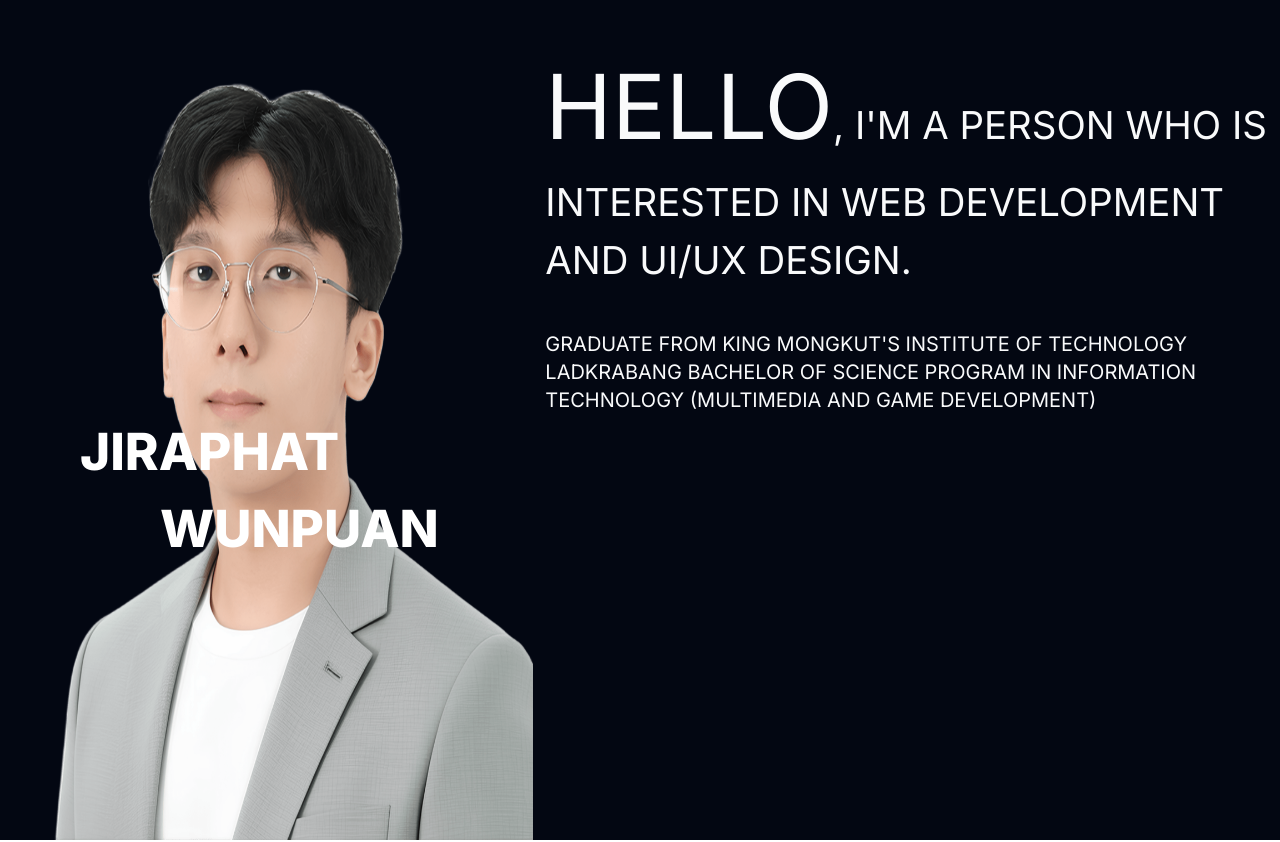
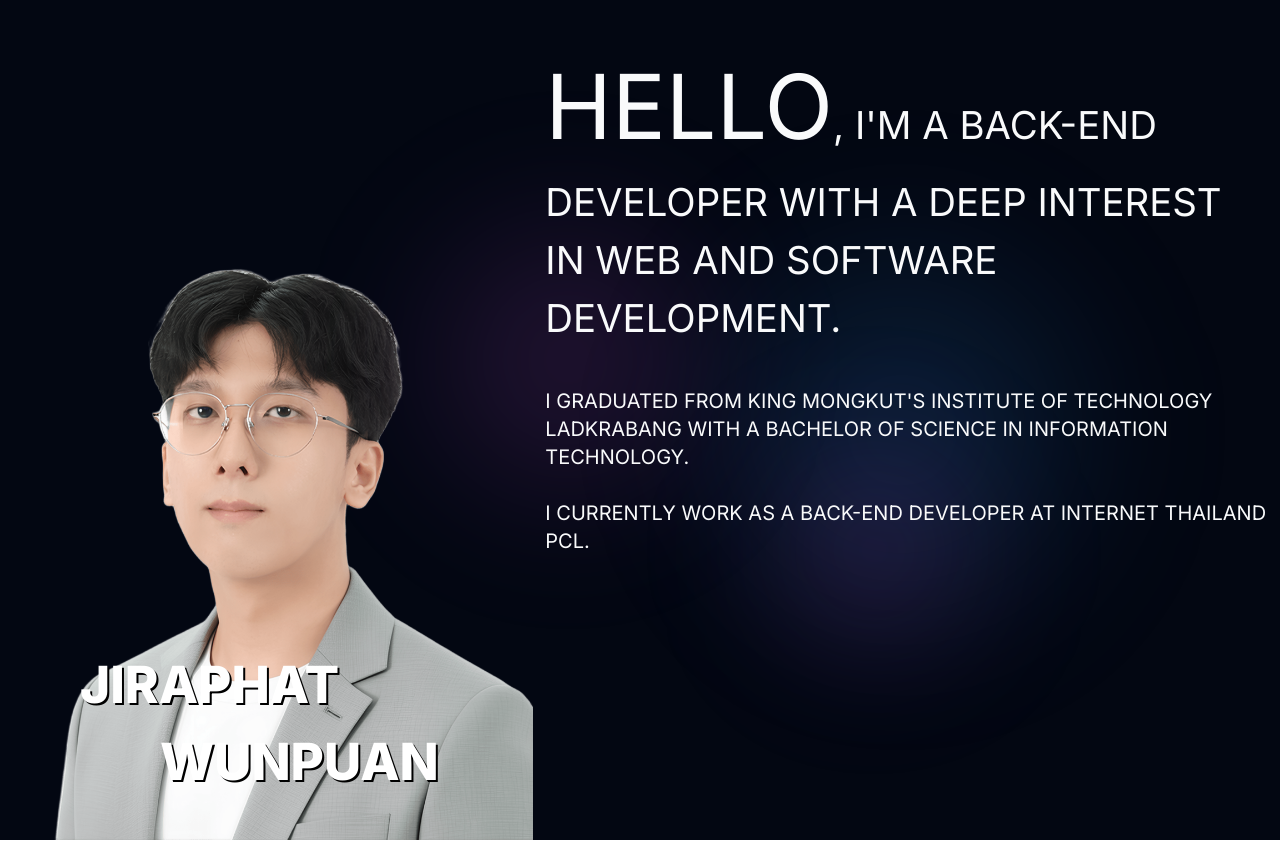
Before and after one commit to JiraphatD/portfolioUseNext, a Next.js app: page / in a window 1280 px wide. Shown: the top 842 px of the page. Built offline with nearby package versions, Linux system fonts and the light colour scheme.

Commit message:
feat : css

```diff
--- /dev/null
+++ b/app/api/proxy/route.js
@@ -0,0 +1,10 @@
+// Next.js App Router API Route (server-side)
+export async function GET(request) {
+  try {
+    const response = await fetch("http://localhost:5000/"); // your real API
+    const data = await response.json();
+    return Response.json(data);
+  } catch (error) {
+    return Response.json({ error: "Failed to fetch" }, { status: 500 });
+  }
+}
--- a/app/components/Learning.jsx
+++ b/app/components/Learning.jsx
@@ -1,4 +1,4 @@
-import React from 'react'
+import React from "react";
 
 function Learning() {
   return (
@@ -7,17 +7,18 @@ function Learning() {
         <div className="relative text-center uppercase">
           <p>Now, I'm learning and trying some tools to develop my skills.</p>
           <p className="mt-10">NextJs</p>
-                    <p>MongoDB</p>
           <p>Docker</p>
           <p>TypeScript</p>
+          <p>java</p>
         </div>
       </div>
       <div className="flex justify-center items-center h-screen">
-                <p className="text-center uppercase">Thank you for visiting my website.</p>
+        <p className="text-center uppercase">
+          Thank you for visiting my website.
+        </p>
       </div>
-
     </>
-    )
+  );
 }
 
-export default Learning
+export default Learning;
--- a/app/components/My.jsx
+++ b/app/components/My.jsx
@@ -1,37 +1,73 @@
-import React from "react";
+import React, { useEffect } from "react";
 import Image from "next/image";
 import profile from "../../public/photo/blazer.png";
 import { Grid } from "@mui/material";
+// import { getTodos } from "../api/api";
+function My() {
+  useEffect(() => {
+    const fetchTodos = async () => {
+      try {
+        // const data = await getTodos();
+        console.log(data);
+      } catch (err) {
+        console.error("Failed to fetch todos:", err);
+      }
+    };
 
-function My() {
+    fetchTodos();
+  }, []);
   return (
     <>
+      <div className="glow-circle circle-2"></div>
+      <div className="glow-circle circle-3"></div>
+      <div className="glow-circle circle-4"></div>
       <Grid container className="bg-gray-950 pt-10">
-        <Grid item lg={5} xs={12} className="h-screen relative">
+        <Grid item lg={5} xs={12} className="h-screen relative ">
+          <div>
             <Image
               src={profile}
               alt="myProfile"
-            className="-z-1 absolute h-full size-fit"
+              className="z-0 absolute bottom-0"
             />
-          <div className="absolute name-text">
+            <div className="absolute name-text py-10">
               <p className="mx-20">JIRAPHAT</p>
               <p className="mx-40">WUNPUAN</p>
             </div>
+          </div>
         </Grid>
-        <Grid item lg={7} xs={12} className="px-3">
+        <Grid item lg={7} xs={12} className="px-3 z-10 flex-col items-center">
           <p className="text-gray-50 uppercase hi-text">
-            <span>Hello</span>, I'm a person who is interested in web
-            development and UI/UX design.
+            <span>Hello</span>, I'm a back-end developer with a deep interest in
+            web and software development.
           </p>
           <p className="uppercase text-gray-50 text-xl mt-10">
-            Graduate from King Mongkut's Institute of Technology Ladkrabang
-            Bachelor of Science Program in Information Technology (Multimedia
-            and Game Development)
+            <span>
+              I graduated from King Mongkut's Institute of Technology Ladkrabang
+              with a Bachelor of Science in Information Technology.
+            </span>{" "}
+            <br></br>
+            <br></br>
+            <span>
+              I currently work as a Back-End Developer at Internet Thailand PCL.
+            </span>
           </p>
         </Grid>
       </Grid>
       <div className="flex items-center justify-center h-screen">
         <div className="relative uppercase">
+          {/* <button
+            onClick={async () => {
+              try {
+                const data = await getTodos();
+                console.log(data);
+              } catch (err) {
+                console.error("Failed to fetch todos:", err);
+              }
+            }}
+            className="px-4 py-2 bg-blue-600 text-white rounded hover:bg-blue-700"
+          >
+            Fetch API
+          </button>*/}
           <p className="text-center uppercase">
             this is my work and experience
           </p>
--- a/app/globals.css
+++ b/app/globals.css
@@ -29,47 +29,91 @@
     text-transform: uppercase;
 }
 
-.name-text{
+.name-text {
     font-size: 4vw;
     font-weight: 800;
-    z-index: 1;
+    /* z-index: 1; */
     color: white;
-    margin-top: 70%;
+    bottom: 0;
+    /*background-color: rgba(0, 0, 0, 0.2);*/
+    text-shadow: 2px 2px black;
+    padding-top: 100vh;
 }
-.hi-text{
+.hi-text {
     font-size: 3vw;
 }
-.hi-text span{
+.hi-text span {
     font-size: 7vw;
 }
-@media only screen and (min-width: 300px) and (max-width: 600px){
-    .name-text{
+.glow-circle {
+    position: absolute;
+    border-radius: 50%;
+    filter: blur(60px); /* This creates the soft spread */
+    z-index: 1; /* Behind content */
+}
+
+.circle-2 {
+    width: 500px;
+    height: 500px;
+    background: radial-gradient(
+        circle,
+        rgba(40, 120, 200, 0.25),
+        transparent 70%
+    );
+    bottom: 15%;
+    right: 10%;
+}
+
+.circle-3 {
+    width: 300px;
+    height: 300px;
+    background: radial-gradient(
+        circle,
+        rgba(180, 80, 220, 0.2),
+        transparent 70%
+    );
+    top: 50%;
+    right: 20%;
+}
+.circle-4 {
+    width: 400px;
+    height: 400px;
+    background: radial-gradient(
+        circle,
+        rgba(197, 80, 220, 0.2),
+        transparent 70%
+    );
+    top: 20%;
+    right: 40%;
+}
+@media only screen and (min-width: 300px) and (max-width: 600px) {
+    .name-text {
         font-size: 10vw;
         margin-top: 70vh;
     }
-    .hi-text{
+    .hi-text {
         font-size: 5vw;
     }
 }
-@media only screen and (min-width: 600px) and (max-width: 800px){
-    .name-text{
+@media only screen and (min-width: 600px) and (max-width: 800px) {
+    .name-text {
         font-size: 10vw;
     }
 }
-@media only screen and (min-width: 800px) and (max-width: 900px){
-    .name-text{
+@media only screen and (min-width: 800px) and (max-width: 900px) {
+    .name-text {
         margin-top: 20vh;
         margin-left: 40vw;
     }
-    .skill{
+    .skill {
         margin-top: 40vh;
     }
-    .mySkill{
+    .mySkill {
         margin-left: 23vw;
     }
 }
-@media only screen and (min-width: 900px) and (max-width: 1200px){
-    .name-text{
+@media only screen and (min-width: 900px) and (max-width: 1200px) {
+    .name-text {
         font-size: 10vw;
         margin-top: 50vh;
         margin-left: 20vw;
--- /dev/null
+++ b/app/lib/api.js
@@ -0,0 +1,3 @@
+// In your component or lib/api.js
+const res = await fetch("/api/proxy");
+const data = await res.json();
--- a/app/page.jsx
+++ b/app/page.jsx
@@ -1,4 +1,4 @@
-"use client"
+"use client";
 import My from "./components/My";
 import Horizon from "./components/Horizon";
 import Learning from "./components/Learning";
@@ -11,32 +11,37 @@ export default function Home() {
       <div className="skill h-screen flex justify-center items-center uppercase">
         <div className="relative text-center">
           <Grid container>
-            <Grid item lg={12} className="mySkill">
+            <Grid item lg={12} className="mySkill pb-10">
               <p>my skill that I have or the tool that I used to use</p>
             </Grid>
-            <Grid item lg={4} xs={12}  className="mt-10">
+            <Grid item lg={4} xs={12} className="mt-10">
               <p>HTML & CSS & JS</p>
               <p>python</p>
               <p>c language</p>
-              <p>java</p>
               <p>nodejs</p>
               <p>react</p>
               <p>laravel</p>
               <p>WordPress</p>
+              <p>go</p>
+              <p>vue3</p>
             </Grid>
-            <Grid item lg={4} xs={12}  className="mt-10">
+            <Grid item lg={4} xs={12} className="mt-10">
               <p>PostgreSQL</p>
               <p>MySQL</p>
               <p>Firebase</p>
+              <p>MongoDB</p>
+              <p>MariaDB</p>
             </Grid>
-            <Grid item lg={4} xs={12}  className="mt-10">
+            <Grid item lg={4} xs={12} className="mt-10">
               <p>github</p>
+              <p>gitlab</p>
               <p>canva</p>
               <p>figma</p>
               <p>Microsoft Office</p>
-              <p>Adobe Photoshop</p>
-              <p>Adobe Premiere Pro</p>
-              <p>Adobe XD</p>
+              <p>sourcetree</p>
+              <p>fork</p>
+              <p>bruno</p>
+              <p>postman</p>
             </Grid>
           </Grid>
         </div>
@@ -44,9 +49,15 @@ export default function Home() {
       <Learning />
       <footer className="float-right mr-10 mb-5">
         <h1 className="uppercase">contact</h1>
-        <h2><span className="uppercase">tel : </span>093-091-0002</h2>
-        <h2><span className="uppercase">email : </span>jiraphat.deaw@gmail.com</h2>
-        <h2><span className="uppercase">facebook : </span>Jiraphat Deaw</h2>
+        <h2>
+          <span className="uppercase">tel : </span>093-091-0002
+        </h2>
+        <h2>
+          <span className="uppercase">email : </span>jiraphat.deaw@gmail.com
+        </h2>
+        <h2>
+          <span className="uppercase">facebook : </span>Jiraphat Deaw
+        </h2>
       </footer>
     </>
   );
--- a/package.json
+++ b/package.json
@@ -12,6 +12,7 @@
     "@emotion/react": "^11.11.4",
     "@emotion/styled": "^11.11.5",
     "@mui/material": "^5.15.17",
+    "axios": "^1.13.0",
     "framer-motion": "^11.1.9",
     "gsap": "^3.12.5",
     "next": "14.2.3",
```
Also changed, not shown: app/components/Horizon.jsx (+72 -54 lines), 1 other file (tests, documents, lock files or other folders). Lines whose indentation alone changed are shown as unchanged.
